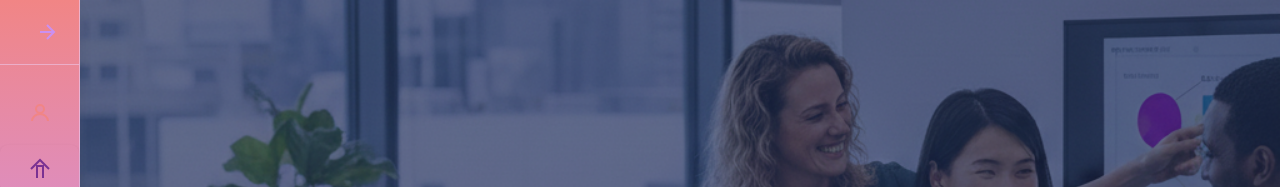
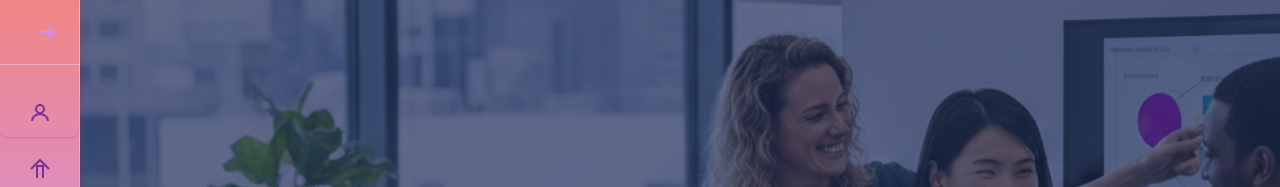
Before and after one commit to The-Info-Night/ConnecTech, a Next.js app: page / in a window 1280 px wide. Shown: the top 187 px of the page. Built offline with nearby package versions, Linux system fonts and the light colour scheme.

Commit message:
add: new AD for login button with right colors

```diff
--- a/app/components/SideNavbar.tsx
+++ b/app/components/SideNavbar.tsx
@@ -274,13 +274,15 @@ export default function SideNavbar() {
                 <a
                   href="/public_pages/login"
                   className={`
-                    flex items-center gap-3 px-4 py-3 rounded-lg font-medium text-[#F18585]
-                    hover:bg-[#EED5FB] hover:text-[#7A3192]
-                    transition ${open ? "justify-start" : "justify-center"}
+                    flex items-center gap-3 px-4 py-3 rounded-lg font-bold
+                    text-[#7A3192] hover:bg-white/80 hover:text-[#F18585]
+                    active:bg-[#E4BEF8] active:text-[#C174F2]
+                    shadow-sm transition
+                    ${open ? "justify-start" : "justify-center"}
                   `}
                   title="Login"
                 >
-                  <svg className="w-6 h-6" fill="none" stroke="#F18585" strokeWidth={2} viewBox="0 0 24 24">
+                  <svg className="w-6 h-6" fill="none" stroke="#7A3192" strokeWidth={2} viewBox="0 0 24 24">
                     <circle cx="12" cy="8" r="4" />
                     <path d="M4 20c0-4 4-7 8-7s8 3 8 7" />
                   </svg>
```
